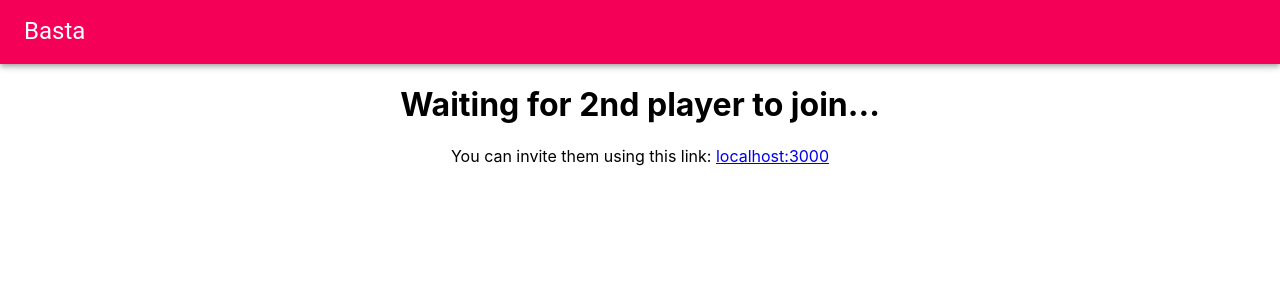
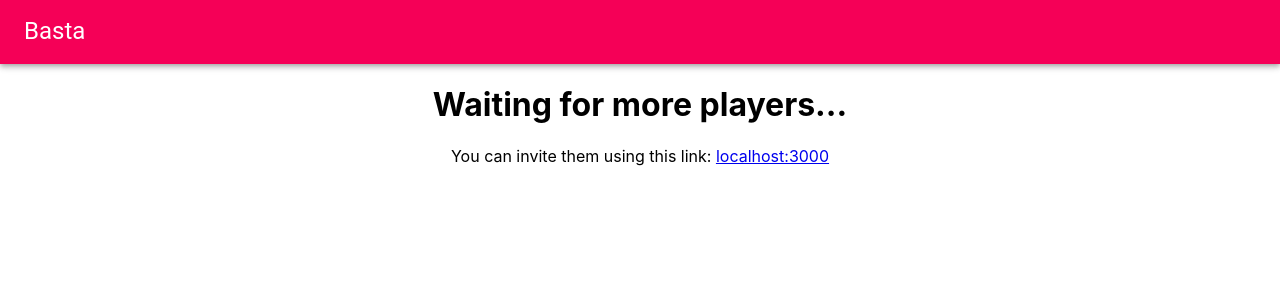
Before and after one commit to luna215/basta, a React (Create React App) app in the folder basta/: page / in a window 1280 px wide. Shown: the top 300 px of the page. Built offline with nearby package versions, Linux system fonts and the light colour scheme; no server answers.

Commit message:
When a user presses play both users are redirected to GameRoom component

```diff
--- a/basta/src/App.js
+++ b/basta/src/App.js
@@ -4,7 +4,7 @@ import AppBar from "@material-ui/core/AppBar";
 import Toolbar from "@material-ui/core/Toolbar";
 import Typography from "@material-ui/core/Typography";
 
-import MainMenu from "./MainMenu";
+import WaitRoom from "./WaitRoom/WaitRoom";
 import GameRoom from "./GameRoom/GameRoom";
 
 class App extends Component {
@@ -12,7 +12,6 @@ class App extends Component {
     super();
     this.state = {
       endpoint: "http://127.0.0.1:4001",
-      color: "white",
       message: "Waiting for more players...",
       ready: false,
       playing: false,
@@ -25,12 +24,19 @@ class App extends Component {
     const socket = socketIOClient(this.state.endpoint);
 
     socket.on("user ready", data => {
-      document.getElementsByClassName("message")[0].innerText = `${data.message}`;
-      this.setState({ ready: true, numUsers: data.numUsers });
+      this.setState({ ready: true, numUsers: data.numUsers, message: data.message});
+    });
+
+    socket.on('user pressed play', (data) => {
+      console.log(data.message);
+      this.setState({ playing: true });
     });
   }
 
   play = () => {
+    const socket = socketIOClient(this.state.endpoint);
+    socket.emit('pressed play', 'hello');
+
     this.setState({ playing: true });
   };
 
@@ -51,19 +57,12 @@ class App extends Component {
           <GameRoom />
         ) : (
           <>
-            <MainMenu
+            <WaitRoom
+              ready={this.state.ready}
+              play={this.play}
               class="message"
-              message="Waiting for 2nd player to join..."
+              message={this.state.message}
             />
-            <button
-              onClick={this.play}
-              style={{
-                margin: "0 auto",
-                display: this.state.ready ? "block" : "none"
-              }}
-            >
-              Play
-            </button>
           </>
         )}
       </div>
--- a/basta/src/MainMenu.js
+++ /dev/null
@@ -1,13 +0,0 @@
-import React, { Component } from "react";
-import PrimaryHeading from "./PrimaryHeading";
-
-export default class MainMenu extends Component {
-  render() {
-    return (
-      <>
-        <PrimaryHeading class={this.props.class} message={this.props.message} />
-        <p>You can invite them using this link: <a href="http://localhost:3000">localhost:3000</a></p>
-      </>
-    );
-  }
-}
--- /dev/null
+++ b/basta/src/WaitRoom/WaitRoom.js
@@ -0,0 +1,33 @@
+import React, { Component } from "react";
+import PrimaryHeading from "../PrimaryHeading";
+
+export default class WaitRoom extends Component {
+  constructor(props) {
+    super(props);
+    this.state = {
+      ready: this.props.ready
+    };
+  }
+
+  play = () => {
+    this.props.play();
+  }
+
+  render() {
+    return (
+      <>
+        <PrimaryHeading class={this.props.class} message={this.props.message} />
+        <p>You can invite them using this link: <a href="http://localhost:3000">localhost:3000</a></p>
+        <button
+              onClick={this.play}
+              style={{
+                margin: "0 auto",
+                display: this.props.ready ? "block" : "none"
+              }}
+            >
+              Play
+            </button>
+      </>
+    );
+  }
+}
```
Also changed, not shown: 1 other file (tests, documents, lock files or other folders).
